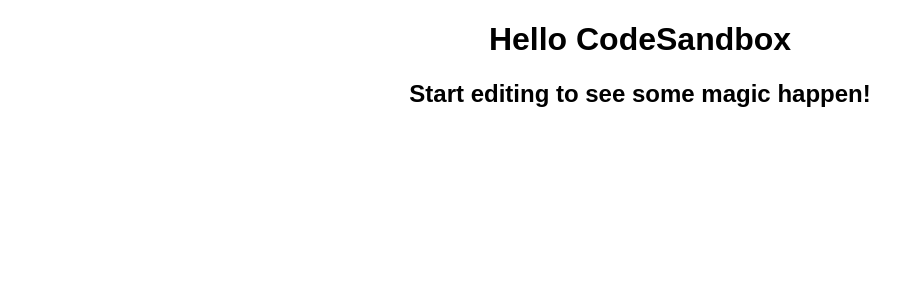
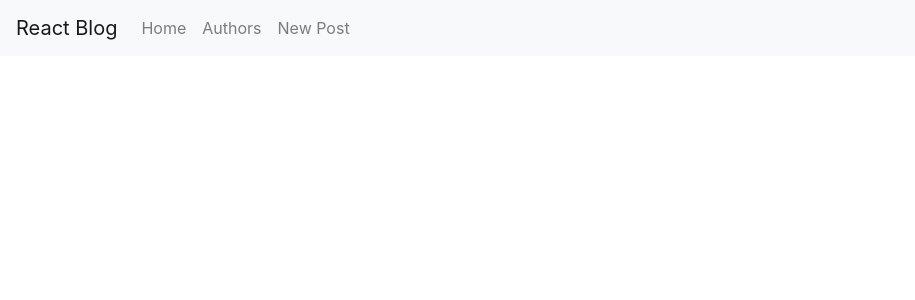
Before and after one commit to DaniAkash/react-blog-app, a React (Create React App) app: page / in a window 1280 px wide. Shown: the top 300 px of the page, without its empty margins (0-915 px from the left). Built offline with nearby package versions, Linux system fonts and the light colour scheme.

Commit message:
created navigation bar

```diff
--- a/src/App.js
+++ b/src/App.js
@@ -1,11 +1,13 @@
 import React from "react";
 import "./styles.css";
+import NavHeader from "./Components/NavHeader";
 
 export default function App() {
-  return (
-    <div className="App">
-      <h1>Hello CodeSandbox</h1>
-      <h2>Start editing to see some magic happen!</h2>
-    </div>
-  );
+  return <NavHeader />;
+  // return (
+  //   <div className="App">
+  //     <h1>Hello CodeSandbox</h1>
+  //     <h2>Start editing to see some magic happen!</h2>
+  //   </div>
+  // );
 }
--- /dev/null
+++ b/src/Components/NavHeader.js
@@ -0,0 +1,45 @@
+import React, { useState } from "react";
+import {
+  Collapse,
+  Navbar,
+  NavbarToggler,
+  NavbarBrand,
+  Nav,
+  NavItem
+} from "reactstrap";
+import { NavLink } from "react-router-dom";
+import routes from "../routes/routes";
+
+const NavHeader = () => {
+  const [isOpen, setIsOpen] = useState(false);
+
+  const toggle = () => setIsOpen(!isOpen);
+
+  return (
+    <div>
+      <Navbar color="light" light expand="md">
+        <NavbarBrand href="/">React Blog</NavbarBrand>
+        <NavbarToggler onClick={toggle} />
+        <Collapse isOpen={isOpen} navbar>
+          <Nav className="mr-auto" navbar>
+            <NavItem>
+              <NavLink activeClassName="active" className="nav-link" to={routes.home}>Home</NavLink>
+            </NavItem>
+            <NavItem>
+              <NavLink activeClassName="active" className="nav-link" to={routes.authors}>
+                Authors
+              </NavLink>
+            </NavItem>
+            <NavItem>
+              <NavLink activeClassName="active" className="nav-link" to={routes.newPost}>
+                New Post
+              </NavLink>
+            </NavItem>
+          </Nav>
+        </Collapse>
+      </Navbar>
+    </div>
+  );
+};
+
+export default NavHeader;
--- a/src/index.js
+++ b/src/index.js
@@ -1,7 +1,14 @@
 import React from "react";
 import ReactDOM from "react-dom";
+import { BrowserRouter as Router } from "react-router-dom";
+import "bootstrap/dist/css/bootstrap.min.css";
 
 import App from "./App";
 
 const rootElement = document.getElementById("root");
-ReactDOM.render(<App />, rootElement);
+ReactDOM.render(
+  <Router>
+    <App />
+  </Router>,
+  rootElement
+);
--- /dev/null
+++ b/src/routes/routes.js
@@ -0,0 +1,9 @@
+const routes = {
+  home: "/home",
+  authors: "/authors",
+  author: "/author/:authorname",
+  newPost: "/new-post",
+  post: "/post/:id"
+};
+
+export default routes;
```
Also changed, not shown: package.json (+5 -2 lines).
